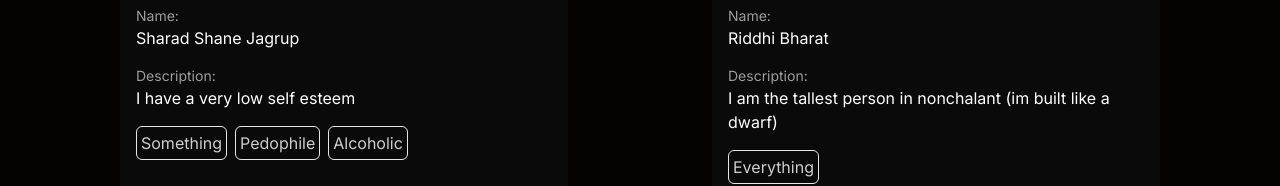
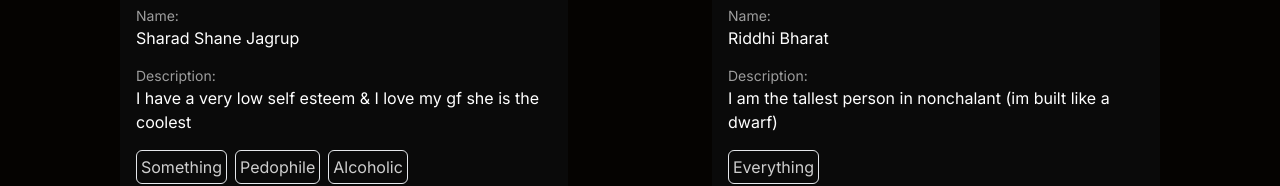
Before and after one commit to xdgreat/Nonchalant, a Next.js app: page /members in a window 1280 px wide. Shown: the part 2774-2960 px from the top of the page. Built offline with nearby package versions, Linux system fonts and the light colour scheme.

Commit message:
updated shanes data

```diff
--- a/src/app/members/members.js
+++ b/src/app/members/members.js
@@ -116,11 +116,12 @@ export const membersData = {
     favoriteColor: "Black",
     playlistUrl: "https://open.spotify.com/playlist/22UzQUqngjGBQnCS1INF27",
     imageUrl: "/assets/Shane.jpg",
-    description: "I have a very low self esteem ",
+    description:
+      "I have a very low self esteem & I love my gf she is the coolest ",
     instagram: "https://instagram.com/xviishane",
     location: "Suva, Fiji",
-    hobbies: ["Football"],
-    interests: ["Going to the gym and take a 5 month break "],
+    hobbies: ["Football", "Gym"],
+    interests: ["Anime", "Reading"],
     roles: ["Something", "Pedophile", "Alcoholic"],
     link: "/members/shane",
     gif: "https://media.giphy.com/media/v1.Y2lkPTc5MGI3NjExbmJzdGd1aGR0ZHp0Z2hyZDBkdGdyam5oZjBlN3FxeDk2dHY1ZGQzcSZlcD12MV9pbnRlcm5hbF9naWZfYnlfaWQmY3Q9Zw/cOSbH8NoUFt9MXbuie/giphy.gif",
```
